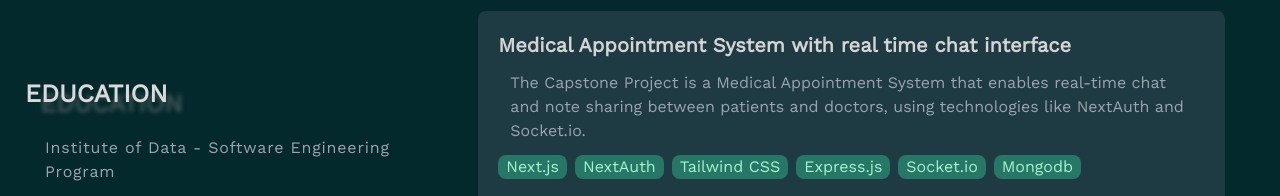
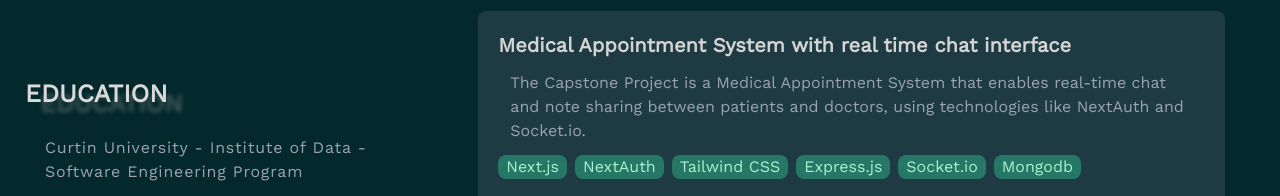
Before and after one commit to Jschong122/Jschong122.github.io, a Gatsby site: page / in a window 1280 px wide. Shown: the part 800-996 px from the top of the page. Built offline with nearby package versions, Linux system fonts and the light colour scheme; Gatsby itself is replaced by a stand-in of ours.

Commit message:
updated metatag

```diff
--- a/src/components/Education.js
+++ b/src/components/Education.js
@@ -7,10 +7,9 @@ const Education = () => {
       <Title title="EDUCATION" />
 
       <h6 className="  text-gray-400 tracking-wider m-5">
-        Institute of Data - Software Engineering Program
+        Curtin University - Institute of Data - Software Engineering Program
       </h6>
       <h6 className="  text-gray-400 tracking-wider m-5">
-        {" "}
         Murdoch University - Animal Science & Animal Health
       </h6>
     </div>
--- a/src/pages/index.js
+++ b/src/pages/index.js
@@ -28,6 +28,6 @@ const IndexPage = () => {
   );
 };
 
-export const Head = () => <title>Home Page</title>;
+export const Head = () => <title>Jess Chong's portfolio</title>;
 
 export default IndexPage;
```
